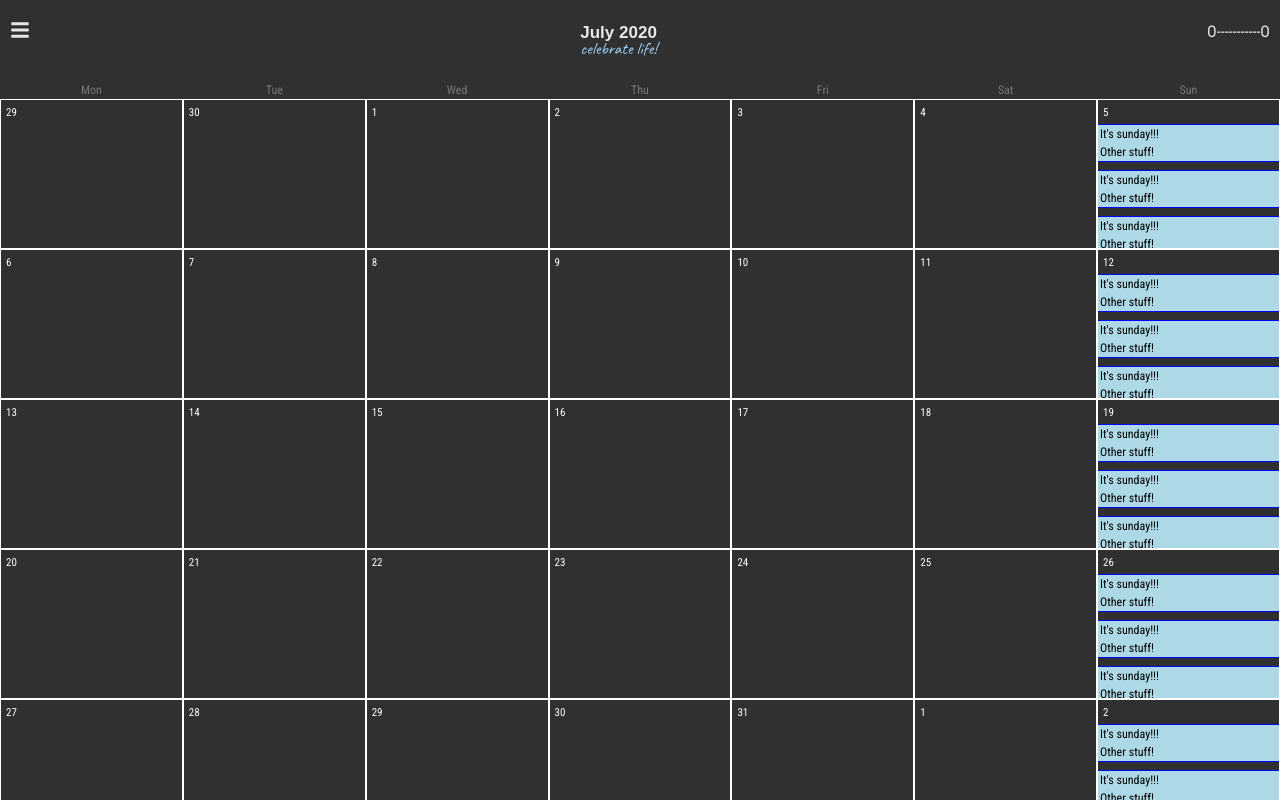
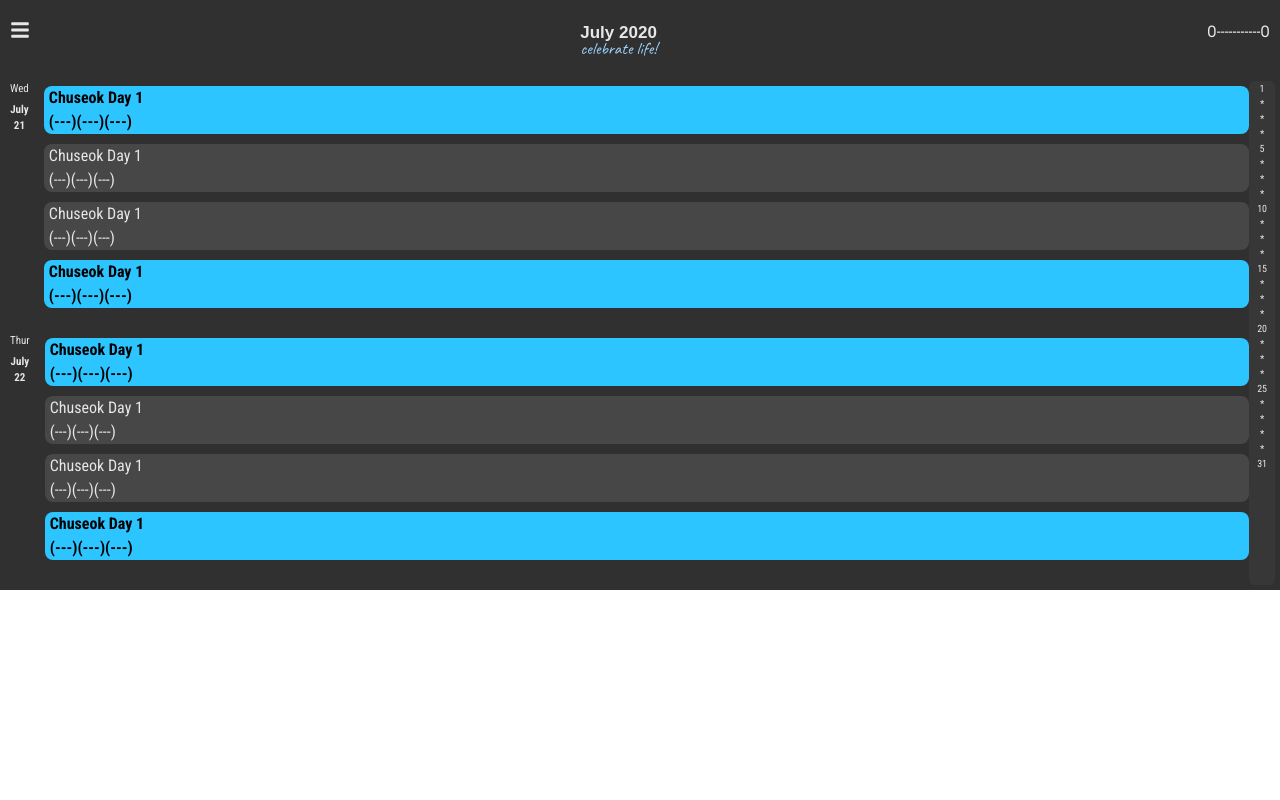
Before and after one commit to ldail/Celebrate-Life-Holiday-Calendar---Front-end, a React (Create React App) app: page / in a window 1280 px wide. Both pictures are taken after a click on the button 1188 px from the left and 174 px from the top of the page. Shown: the top 800 px of the page. Built offline with nearby package versions, Linux system fonts and the light colour scheme; a web font is replaced by a local one.

Commit message:
static day view implemented

```diff
--- a/src/App.css
+++ b/src/App.css
@@ -1,4 +1,4 @@
-.App {
+.App, .DayView {
   text-align: center;
   background-color: #303030;
   color: #e7e7e7;
@@ -8,6 +8,10 @@
 .App-logo {
   height: 40vmin;
   pointer-events: none;
+}
+
+ul {
+  list-style: none;
 }
 
 @media (prefers-reduced-motion: no-preference) {
--- a/src/App.js
+++ b/src/App.js
@@ -2,46 +2,40 @@ import React, { useState } from 'react';
 import './reset.css';
 import './App.css';
 import Calendar from 'react-calendar';
-import moment from 'moment';
-import MonthPicker from './month-picker/MonthPicker';
 
-import {ReactComponent as HamburgerMenu} from './assets/hamburger-menu.svg';
+import Header from './components/Header';
+import {VIEWS} from './assets/constants';
+import DayView from './views/DayView/DayView';
 
 function App() {
-  const [showDatePicker, setShowDatePicker] = useState(false);
-  const [selectedYear, setSelectedYear] = useState(moment().year());
-  const [selectedMonth, setSelectedMonth] = useState(moment().format('MMMM'));
+  const [currentView, setCurrentView] = useState({view: VIEWS.MONTH});
 
-  const handleSubmit = (year, month) => {
-    setSelectedMonth(month);
-    setSelectedYear(year);
+  const setDayView = (date) => {
+    const day = date.toString().split(' ')[2];
+    setCurrentView({view: VIEWS.DAY, day: day})
   }
+
   const sundayText = <><p><span>It's sunday!!!</span><span>Other stuff!</span></p><p><span>It's sunday!!!</span><span>Other stuff!</span></p><p><span>It's sunday!!!</span><span>Other stuff!</span></p><p><span>It's sunday!!!</span><span>Other stuff!</span></p></>
   return (
     <div className="App">
-      <header className="monthView header">
-        <HamburgerMenu className="navMenuButton" />
-      <div>
-        <h2 className="viewingMonthAndYear" onClick={() => setShowDatePicker(!showDatePicker)}>{selectedMonth} {selectedYear}</h2>
-        <h1 className="appTitle">celebrate life!</h1>
-      </div>
-      {showDatePicker &&
-        <MonthPicker
-        handleSubmit={handleSubmit}
-        hideMonthPicker={() => setShowDatePicker(false)}
+      <Header
+        currentView={currentView.view}
+        setCurrentView={setCurrentView}
         />
-      }
-      <div className="toggleBar">
-        O-----------O
-      </div>
-    </header>
     <main>
+      {currentView.view === VIEWS.MONTH &&
         <Calendar
         showFixedNumberOfWeeks={true}
         tileContent={({date}) =>- date.getDay() === 0 ? sundayText : null}
         tileClassName={({date}) => date.getDay() === 0 ? 'sundayClass' : null}
         showNavigation={false}
+        onClickDay={(date) => setDayView(date)}
         />
+      }
+      {currentView.view === VIEWS.DAY &&
+        <DayView
+          initialDay={currentView.day} />
+      }
     </main>
     </div>
   );
--- /dev/null
+++ b/src/assets/constants.js
@@ -0,0 +1,4 @@
+export const VIEWS = {
+  MONTH: 'MONTH',
+  DAY: 'DAY'
+}
--- /dev/null
+++ b/src/components/Header.js
@@ -0,0 +1,48 @@
+import React, { useState } from 'react';
+import {ReactComponent as HamburgerMenu} from '../assets/hamburger-menu.svg';
+import MonthPicker from '../month-picker/MonthPicker';
+import moment from 'moment';
+import {VIEWS} from '../assets/constants';
+
+
+const Header = ({currentView, setCurrentView}) => {
+  const [showDatePicker, setShowDatePicker] = useState(false);
+  const [selectedYear, setSelectedYear] = useState(moment().year());
+  const [selectedMonth, setSelectedMonth] = useState(moment().format('MMMM'));
+
+  const handleSubmit = (year, month) => {
+    setSelectedMonth(month);
+    setSelectedYear(year);
+  }
+
+  const handleClickedMonthAndYear = () => {
+    if (currentView === VIEWS.DAY) {
+      setCurrentView({view: VIEWS.MONTH});
+    }
+    else {
+      setShowDatePicker(true);
+    }
+  }
+
+
+  return (
+<header className="monthView header">
+        <HamburgerMenu className="navMenuButton" />
+      <div>
+        <h2 className="viewingMonthAndYear" onClick={() => handleClickedMonthAndYear()}>{selectedMonth} {selectedYear}</h2>
+        <h1 className="appTitle">celebrate life!</h1>
+      </div>
+      {showDatePicker &&
+        <MonthPicker
+        handleSubmit={handleSubmit}
+        hideMonthPicker={() => setShowDatePicker(false)}
+        />
+      }
+      <div className="toggleBar">
+        O-----------O
+      </div>
+    </header>
+  );
+};
+
+export default Header;
--- /dev/null
+++ b/src/views/DayView/DayView.css
@@ -0,0 +1,81 @@
+.DayView {
+  padding: 0px 5px 5px 10px;
+  display: flex;
+  justify-content: space-between;
+  height: 100%;
+}
+
+.DayView .events {
+  display: flex;
+  flex-direction: column;
+  flex: 1;
+}
+
+.DayView .eventDay {
+  display: flex;
+  flex: 1;
+  margin-bottom: 20px;
+}
+
+.DayView .date {
+  display: flex;
+  flex-direction: column;
+  justify-content: left;
+  margin-right: 15px;
+  font-size: 11px;
+}
+
+.DayView .monthAndDay {
+  display: flex;
+  flex-direction: column;
+  margin-top: 4px;
+  font-weight: bold;
+}
+
+.DayView .monthAndDay span {
+  display: block;
+}
+
+.calendarEventList {
+  flex: 1;
+  display: flex;
+  flex-direction: column;
+  padding-right: 15px;
+}
+
+.calendarEventItem {
+  flex: 1;
+  width: 100%;
+  border-radius: 8px;
+  background-color: #474747;
+  display: flex;
+  flex-direction: column;
+  text-align: left;
+  padding-left: 5px;
+  margin: 5px 0px;
+  margin-right: 50px;
+}
+
+.calendarEventCountryFlagList {
+  display: flex;
+}
+
+.majorHoliday {
+  background-color: #2cc5ff;
+  font-weight: bold;
+  color: black;
+}
+
+.daySelector {
+  display: flex;
+  flex-direction: column;
+  align-items: center;
+  background-color: #373737;
+  border-radius: 5px;
+}
+
+.daySelector li {
+  padding: 0px 5px;
+  margin: 0px 3px;
+  font-size: 10px;
+}
--- /dev/null
+++ b/src/views/DayView/DayView.js
@@ -0,0 +1,128 @@
+import React from 'react';
+import './DayView.css';
+
+const DayView = () => {
+  return (
+    <div className="DayView">
+      <ul className="events">
+        <li className="eventDay">
+          <div className="date">
+            <span className="dayName">Wed</span>
+            <span className="monthAndDay">
+              <span>July</span>
+              <span>21</span>
+            </span>
+          </div>
+            <ul className="calendarEventList">
+              <li className="calendarEventItem majorHoliday">
+                <span>Chuseok Day 1</span>
+                <ul className="calendarEventCountryFlagList">
+                  <li className="calendarEventCountryFlagItem">{`(---)`}</li>
+                  <li className="calendarEventCountryFlagItem">{`(---)`}</li>
+                  <li className="calendarEventCountryFlagItem">{`(---)`}</li>
+                </ul>
+              </li>
+              <li className="calendarEventItem">
+                <span>Chuseok Day 1</span>
+                <ul className="calendarEventCountryFlagList">
+                  <li className="calendarEventCountryFlagItem">{`(---)`}</li>
+                  <li className="calendarEventCountryFlagItem">{`(---)`}</li>
+                  <li className="calendarEventCountryFlagItem">{`(---)`}</li>
+                </ul>
+              </li>
+              <li className="calendarEventItem">
+                <span>Chuseok Day 1</span>
+                <ul className="calendarEventCountryFlagList">
+                  <li className="calendarEventCountryFlagItem">{`(---)`}</li>
+                  <li className="calendarEventCountryFlagItem">{`(---)`}</li>
+                  <li className="calendarEventCountryFlagItem">{`(---)`}</li>
+                </ul>
+              </li>
+              <li className="calendarEventItem majorHoliday">
+                <span>Chuseok Day 1</span>
+                <ul className="calendarEventCountryFlagList">
+                  <li className="calendarEventCountryFlagItem">{`(---)`}</li>
+                  <li className="calendarEventCountryFlagItem">{`(---)`}</li>
+                  <li className="calendarEventCountryFlagItem">{`(---)`}</li>
+                </ul>
+              </li>
+            </ul>
+          </li>
+
+          <li className="eventDay">
+          <div className="date">
+            <span className="dayName">Thur</span>
+            <span className="monthAndDay">
+              <span>July</span>
+              <span>22</span>
+            </span>
+          </div>
+            <ul className="calendarEventList">
+              <li className="calendarEventItem majorHoliday">
+                <span>Chuseok Day 1</span>
+                <ul className="calendarEventCountryFlagList">
+                  <li className="calendarEventCountryFlagItem">{`(---)`}</li>
+                  <li className="calendarEventCountryFlagItem">{`(---)`}</li>
+                  <li className="calendarEventCountryFlagItem">{`(---)`}</li>
+                </ul>
+              </li>
+              <li className="calendarEventItem">
+                <span>Chuseok Day 1</span>
+                <ul className="calendarEventCountryFlagList">
+                  <li className="calendarEventCountryFlagItem">{`(---)`}</li>
+                  <li className="calendarEventCountryFlagItem">{`(---)`}</li>
+                  <li className="calendarEventCountryFlagItem">{`(---)`}</li>
+                </ul>
+              </li>
+              <li className="calendarEventItem">
+                <span>Chuseok Day 1</span>
+                <ul className="calendarEventCountryFlagList">
+                  <li className="calendarEventCountryFlagItem">{`(---)`}</li>
+                  <li className="calendarEventCountryFlagItem">{`(---)`}</li>
+                  <li className="calendarEventCountryFlagItem">{`(---)`}</li>
+                </ul>
+              </li>
+              <li className="calendarEventItem majorHoliday">
+                <span>Chuseok Day 1</span>
+                <ul className="calendarEventCountryFlagList">
+                  <li className="calendarEventCountryFlagItem">{`(---)`}</li>
+                  <li className="calendarEventCountryFlagItem">{`(---)`}</li>
+                  <li className="calendarEventCountryFlagItem">{`(---)`}</li>
+                </ul>
+              </li>
+            </ul>
+          </li>
+        </ul>
+        <ul className="daySelector">
+          <li>1</li>
+          <li>*</li>
+          <li>*</li>
+          <li>*</li>
+          <li>5</li>
+          <li>*</li>
+          <li>*</li>
+          <li>*</li>
+          <li>10</li>
+          <li>*</li>
+          <li>*</li>
+          <li>*</li>
+          <li>15</li>
+          <li>*</li>
+          <li>*</li>
+          <li>*</li>
+          <li>20</li>
+          <li>*</li>
+          <li>*</li>
+          <li>*</li>
+          <li>25</li>
+          <li>*</li>
+          <li>*</li>
+          <li>*</li>
+          <li>*</li>
+          <li>31</li>
+        </ul>
+    </div>
+  );
+};
+
+export default DayView;
```
Lines whose indentation alone changed are shown as unchanged.
